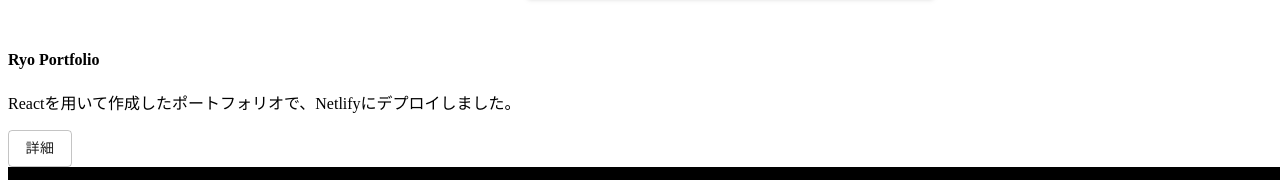
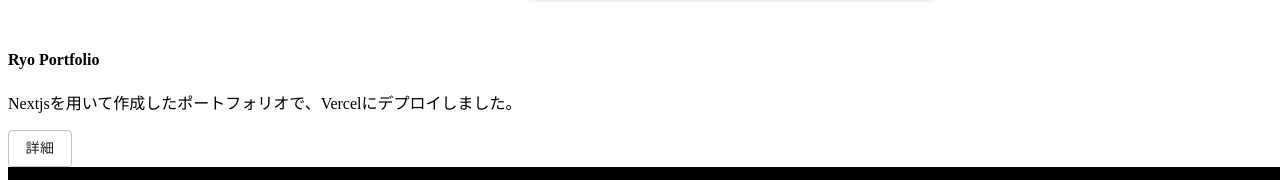
Before and after one commit to sugiwa/portfolio, a Next.js app: page / in a window 1280 px wide. Shown: the part 2675-2855 px from the top of the page. Built offline with nearby package versions, Linux system fonts and the light colour scheme.

Commit message:
add this site url

```diff
--- a/pages/index.js
+++ b/pages/index.js
@@ -14,10 +14,10 @@ function Data() {
         },
         {
             name:'Ryo Portfolio',
-            description:'Reactを用いて作成したポートフォリオで、Netlifyにデプロイしました。',
+            description:'Nextjsを用いて作成したポートフォリオで、Vercelにデプロイしました。',
             image:'../static/image/portfolio.png',
-            url:'',
-            details:'Reactで作成したポートフォリオサイトをNextjsに移行しました。レスポンシブで白を基調としたシンプルなデザインとなるよう意識しました。',
+            url:'https://portfolio-one-theta.vercel.app/',
+            details:'Reactで作成したポートフォリオサイトをNextjsに移行しました。レスポンシブでシンプルなデザインとなるよう意識しました。',
             skill:'React,Nextjs'
         },
         {
```
